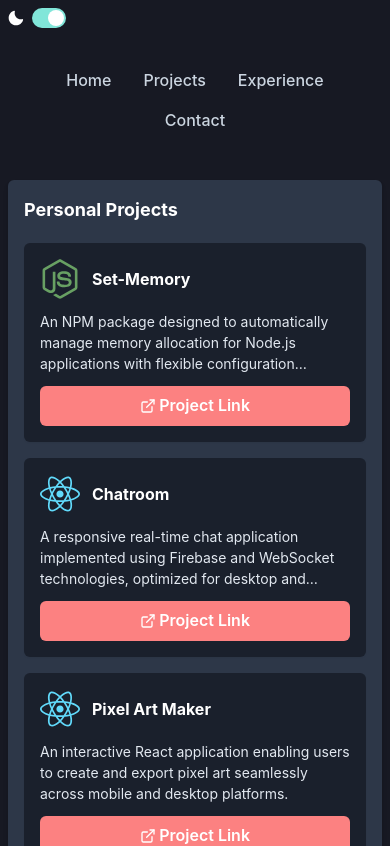
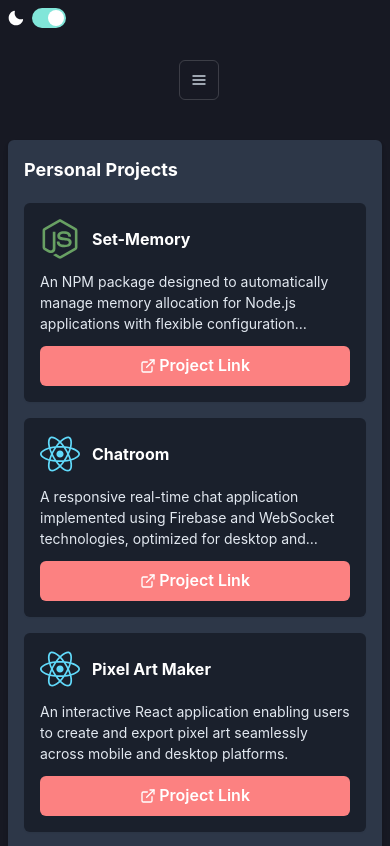
Before and after one commit to Magmastorm3007/Portfolio-site, a React (Vite) app: page /projects in a window 390 px wide. Shown: the top 846 px of the page. Built offline with nearby package versions, Linux system fonts and the light colour scheme.

Commit message:
added hamburger option for phone

```diff
--- a/src/components/Navbar.jsx
+++ b/src/components/Navbar.jsx
@@ -1,6 +1,16 @@
 import React from 'react';
-import { Flex, useColorMode, chakra } from '@chakra-ui/react';
+import {
+  Flex,
+  useColorMode,
+  chakra,
+  IconButton,
+  Menu,
+  MenuButton,
+  MenuList,
+  MenuItem,
+} from '@chakra-ui/react';
 import { Link } from 'react-router-dom';
+import { HamburgerIcon } from '@chakra-ui/icons';
 
 const Navbar = () => {
   const { colorMode } = useColorMode();
@@ -30,11 +40,52 @@ const Navbar = () => {
   return (
     <Flex
       as="nav"
+      justifyContent="space-between"
+      alignItems="center"
+      py={4}
+      px={4}
+      flexWrap={{ base: 'wrap', md: 'nowrap' }}
+    >
+      {/* Hamburger Menu */}
+      <Menu>
+        <MenuButton
+          as={IconButton}
+          aria-label="Options"
+          icon={<HamburgerIcon />}
+          variant="outline"
+          color={colorMode === 'light' ? 'gray.800' : 'gray.300'}
+          display={{ base: 'flex', md: 'none' }} // Show only on smaller screens
+          ml={2}
+        />
+        <MenuList width="100%" bg={colorMode === 'light' ? 'white' : 'gray.800'}>
+          {['/', '/projects', '/work', '/contact'].map((path, index) => {
+            const labels = ['Home', 'Projects', 'Experience', 'Contact'];
+            return (
+              <MenuItem
+                key={index}
+                as={Link}
+                to={path}
+                width="100%" // Ensure the menu items take full width
+                _hover={{
+                  bg: colorMode === 'light' ? 'yellow.200' : 'blue.800',
+                }}
+                {...linkContainerStyles[colorMode]}
+                style={disableTextHighlight}
+                textAlign="center" // Center the text within the item
+              >
+                {labels[index]}
+              </MenuItem>
+            );
+          })}
+        </MenuList>
+      </Menu>
+
+      {/* Desktop Navigation Links */}
+      <Flex
+        display={{ base: 'none', md: 'flex' }} // Hide on smaller screens
         justifyContent="center"
         alignItems="center"
-      py={4}
-      flexWrap={{ base: 'wrap', md: 'nowrap' }} // Wrap on smaller screens, nowrap on larger screens
-      overflowX={{ base: 'scroll', md: 'hidden' }} // Enable horizontal scrolling on smaller screens
+        flex={1}
       >
         {['/', '/projects', '/work', '/contact'].map((path, index) => {
           const labels = ['Home', 'Projects', 'Experience', 'Contact'];
@@ -45,8 +96,10 @@ const Navbar = () => {
               to={path}
               p={2}
               borderRadius="md"
-            className='nav-link'
-            _hover={{ bg: colorMode === 'light' ? 'yellow.200' : 'blue.800' }}
+              className="nav-link"
+              _hover={{
+                bg: colorMode === 'light' ? 'yellow.200' : 'blue.800',
+              }}
               {...linkContainerStyles[colorMode]}
               style={disableTextHighlight}
               mx={2}
@@ -56,6 +109,7 @@ const Navbar = () => {
           );
         })}
       </Flex>
+    </Flex>
   );
 };
 
```
Lines whose indentation alone changed are shown as unchanged.
